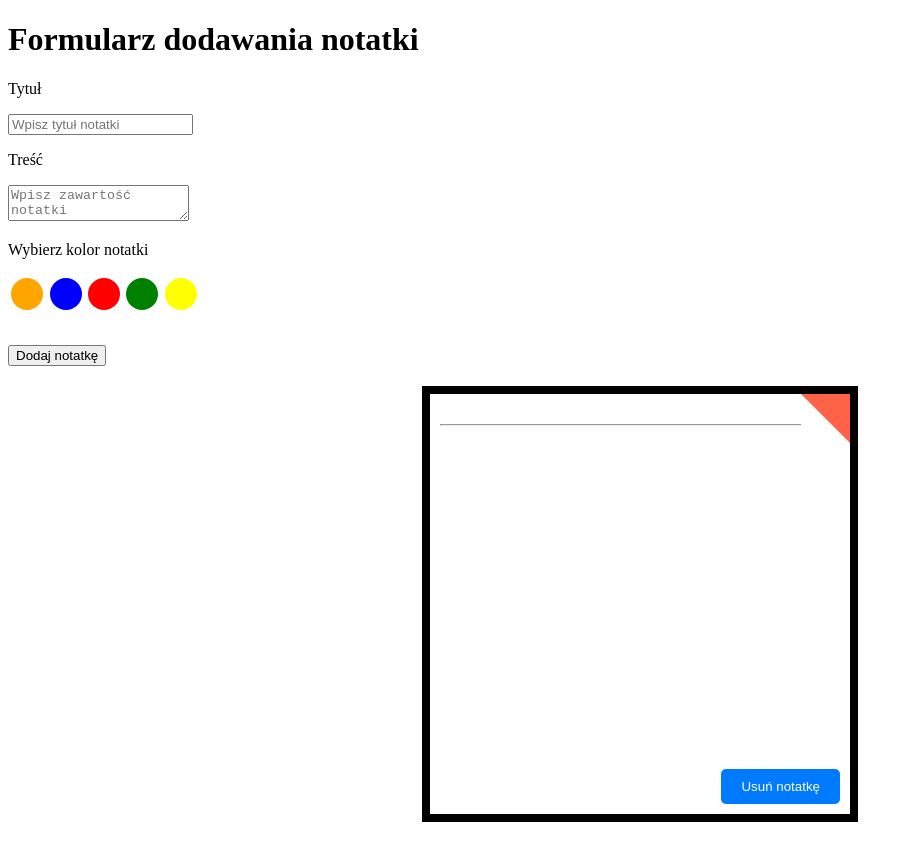
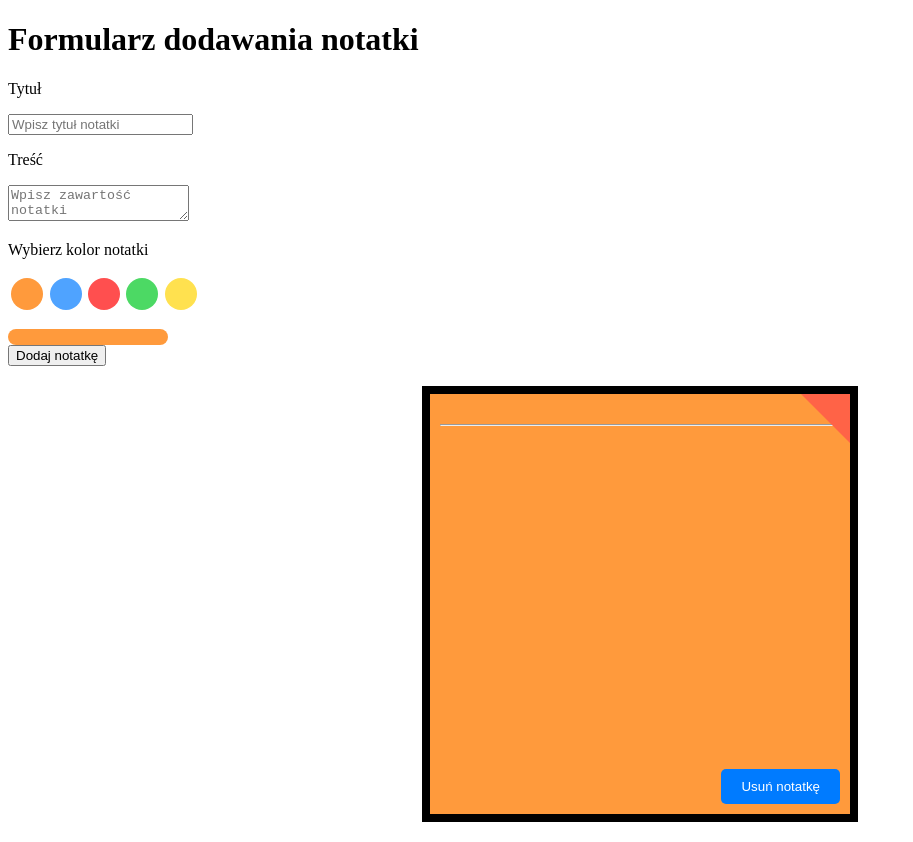
Before and after one commit to nic00la1/notatnik-react, a React (Vite) app in the folder client/notatnik/: page / in a window 1280 px wide. Shown: the whole page, without its empty margins (0-913 px from the left). Built offline with nearby package versions, Linux system fonts and the light colour scheme.

Commit message:
zmienianie kolorow notatki

```diff
--- a/client/notatnik/src/components/Form.jsx
+++ b/client/notatnik/src/components/Form.jsx
@@ -8,8 +8,12 @@ const Form = ({onSubmitData}) => {
     const buttons = document.querySelectorAll('.button');
     buttons.forEach(btn => {
         btn.addEventListener('click', () => {
-            const color = btn.classList[0];
-            palette.className = 'palette ' + color;
+            const colorValue = getComputedStyle(btn).backgroundColor; // Pobiera kolor tła klikniętego przycisku
+            const colorClass = btn.classList[0]; // Pobiera klasę koloru klikniętego przycisku
+
+
+            palette.style.setProperty('--note-color', colorValue); // Ustawia kolor notatki w palecie
+            palette.className = 'palette ' + colorClass; // Ustawia klasę palety na wybrany kolor
         });
     });
   }
@@ -21,8 +25,6 @@ const Form = ({onSubmitData}) => {
 
     // Konwersja FormData na obiekt
     const dataObject = Object.fromEntries(formData.entries());
-
-
 
     const title = dataObject.title;
     const content = dataObject.content;
--- a/client/notatnik/src/components/Note.jsx
+++ b/client/notatnik/src/components/Note.jsx
@@ -6,9 +6,10 @@ const Note = ({data}) => {
 
   const title = data.title;
   const content = data.content;
+  const color = data.color;
 
   return (
-    <div className='note-box'>
+    <div className='note-box' style={{ backgroundColor: color }}>
         <div className='small-triangle'></div>
         <h2>{title}</h2>
         <hr/>
--- a/client/notatnik/src/styles/Form.css
+++ b/client/notatnik/src/styles/Form.css
@@ -16,29 +16,21 @@
     height: 1rem;
     width: 10rem;
     border-radius:10px;
+    background: var(--note-color);
 }
 
-.orange {
-    background-color: orange;
-    color: white;
+.orange { background: var(--orange); }
+.blue   { background: var(--blue); }
+.red    { background: var(--red); }
+.green  { background: var(--green); }
+.yellow { background: var(--yellow); }
+
+:root {
+    --orange: #ff9a3c;
+    --blue: #4fa3ff;
+    --red: #ff4f4f;
+    --green: #4cd964;
+    --yellow: #ffe14f;
+
+    --note-color: var(--orange); /* domyślny */
 }
-
-.blue {
-    background-color: blue;
-    color: white;
-}
-
-.red {
-    background-color: red;
-    color: white;
-}
-
-.green {
-    background-color: green;
-    color: white;
-}
-
-.yellow {
-    background-color: yellow;
-    color: black;
-}
--- a/client/notatnik/src/styles/Note.css
+++ b/client/notatnik/src/styles/Note.css
@@ -6,6 +6,7 @@
     padding: 10px;
     overflow-y: auto;
     position: relative;
+    background-color: var(--note-color);
 }
 
 .note-box h2 {
@@ -14,12 +15,13 @@
 }
 
 .small-triangle {
-    background-color: tomato;
-    border-right: 50px solid transparent;
-    border-bottom: 50px solid white;
+    width: 0;
+    height: 0;
     position: absolute;
     top: 0;
     right: calc(1% - 5px);
+    border-right: 50px solid tomato;
+    border-bottom: 50px solid transparent;  /* Zmieniaj mały kwadracik ,*/
 }
 
 .button-note {
@@ -34,3 +36,20 @@
     right: 10px;
     bottom: 10px;
 }
+
+.orange { background: var(--orange); }
+.blue   { background: var(--blue); }
+.red    { background: var(--red); }
+.green  { background: var(--green); }
+.yellow { background: var(--yellow); }
+
+
+:root {
+    --orange: #ff9a3c;
+    --blue: #4fa3ff;
+    --red: #ff4f4f;
+    --green: #4cd964;
+    --yellow: #ffe14f;
+
+    --note-color: var(--orange); /* domyślny */
+}
```
